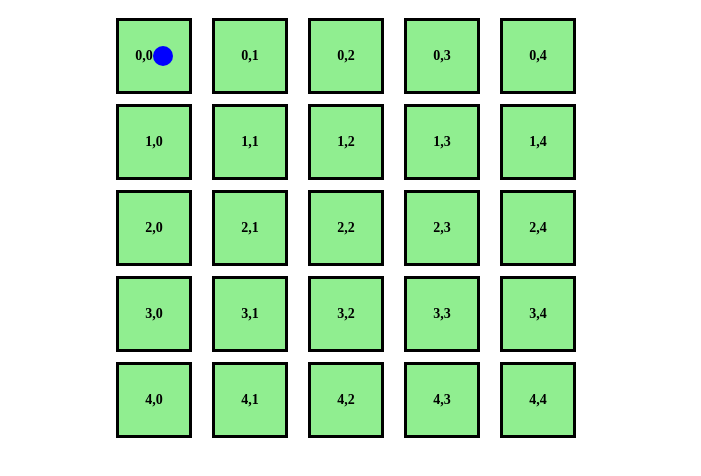
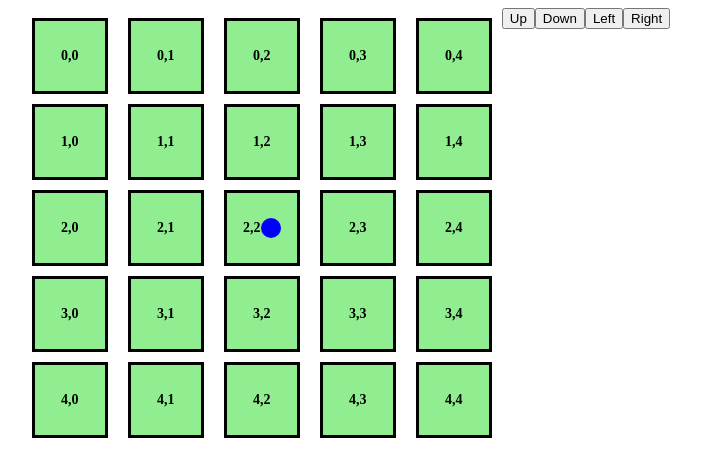
Before and after one commit to murixiyang/Room25, an Angular app in the folder Room25Web/: page / in a window 1280 px wide. Shown: the top 476 px of the page, without its empty margins (294-995 px from the left). Built offline with nearby package versions, Linux system fonts and the light colour scheme.

Commit message:
Can move player

```diff
--- a/Room25Web/src/app/gameboard/gameboard.component.html
+++ b/Room25Web/src/app/gameboard/gameboard.component.html
@@ -1,11 +1,19 @@
 <div class="game-board">
   <div *ngFor="let row of rows">
     <div *ngFor="let col of cols" class="room">
-      <app-room [xIndex]="col" [yIndex]="row">
+      <app-room [rowIndex]="row" [colIndex]="col">
         <app-player
-          *ngIf="col === player.xIndex && row === player.yIndex"
+          *ngIf="row === player.rowIndex && col === player.colIndex"
         ></app-player>
       </app-room>
     </div>
   </div>
+
+  <!-- Buttons for player movement -->
+  <div class="player-controls">
+    <button (click)="movePlayer('up')">Up</button>
+    <button (click)="movePlayer('down')">Down</button>
+    <button (click)="movePlayer('left')">Left</button>
+    <button (click)="movePlayer('right')">Right</button>
+  </div>
 </div>
--- a/Room25Web/src/app/gameboard/gameboard.component.ts
+++ b/Room25Web/src/app/gameboard/gameboard.component.ts
@@ -15,4 +15,29 @@ export class GameboardComponent {
   rows: number[] = [0, 1, 2, 3, 4];
   cols: number[] = [0, 1, 2, 3, 4];
   player = new PlayerComponent();
+
+  movePlayer(direction: string): void {
+    switch (direction) {
+      case 'up':
+        if (this.player.colIndex > 0) {
+          this.player.colIndex--;
+        }
+        break;
+      case 'down':
+        if (this.player.colIndex < this.rows.length - 1) {
+          this.player.colIndex++;
+        }
+        break;
+      case 'left':
+        if (this.player.rowIndex > 0) {
+          this.player.rowIndex--;
+        }
+        break;
+      case 'right':
+        if (this.player.rowIndex < this.cols.length - 1) {
+          this.player.rowIndex++;
+        }
+        break;
+    }
+  }
 }
--- a/Room25Web/src/app/player/player.component.ts
+++ b/Room25Web/src/app/player/player.component.ts
@@ -10,8 +10,8 @@ import { Action } from '../action.enum';
 })
 export class PlayerComponent {
   @Input() name: string = 'Frank';
-  @Input() xIndex: number = 0;
-  @Input() yIndex: number = 0;
+  @Input() rowIndex: number = 2;
+  @Input() colIndex: number = 2;
   @Input() survived: boolean = true;
 
   @Input() action1!: Action;
--- a/Room25Web/src/app/room/room.component.html
+++ b/Room25Web/src/app/room/room.component.html
@@ -1,4 +1,4 @@
 <div class="room" [ngClass]="dangerousLevel.toLowerCase()">
-  <span class="index">{{ xIndex }},{{ yIndex }}</span>
+  <span class="index">{{ colIndex }},{{ rowIndex }}</span>
   <ng-content></ng-content>
 </div>
--- a/Room25Web/src/app/room/room.component.ts
+++ b/Room25Web/src/app/room/room.component.ts
@@ -15,16 +15,12 @@ import { LockStatus } from '../lock-status.enum';
 export class RoomComponent {
   @Input() dangerousLevel: DangerousLevel = DangerousLevel.GREEN;
   @Input() lockStatus: LockStatus = LockStatus.AVAILABLE;
-  @Input() xIndex: number = 0;
-  @Input() yIndex: number = 0;
+  @Input() rowIndex: number = 0;
+  @Input() colIndex: number = 0;
 
   performAction() {
     console.log(
-      `Room action performed for room at (${this.xIndex}, ${this.yIndex})`
+      `Room action performed for room at (${this.rowIndex}, ${this.colIndex})`
     );
   }
-
-  isPlayerInsideRoom(playerXIndex: number, playerYIndex: number): boolean {
-    return this.xIndex === playerXIndex && this.yIndex === playerYIndex;
-  }
 }
```
